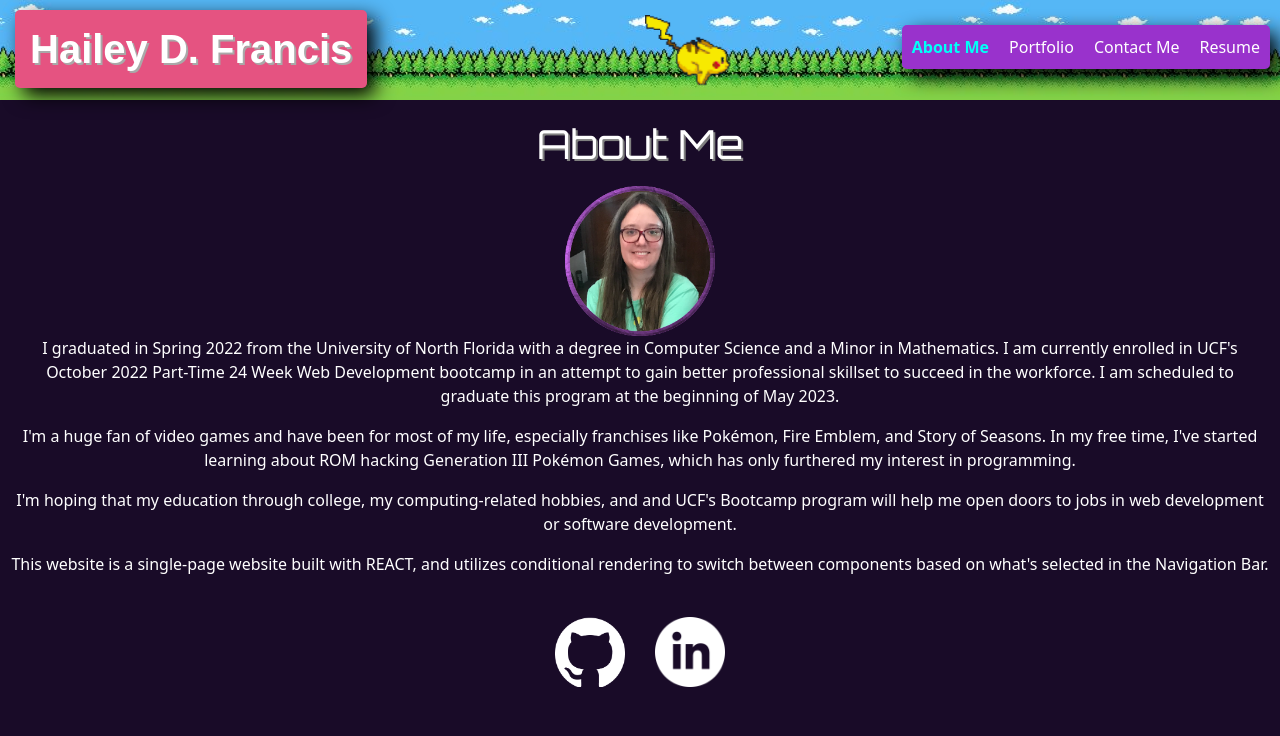
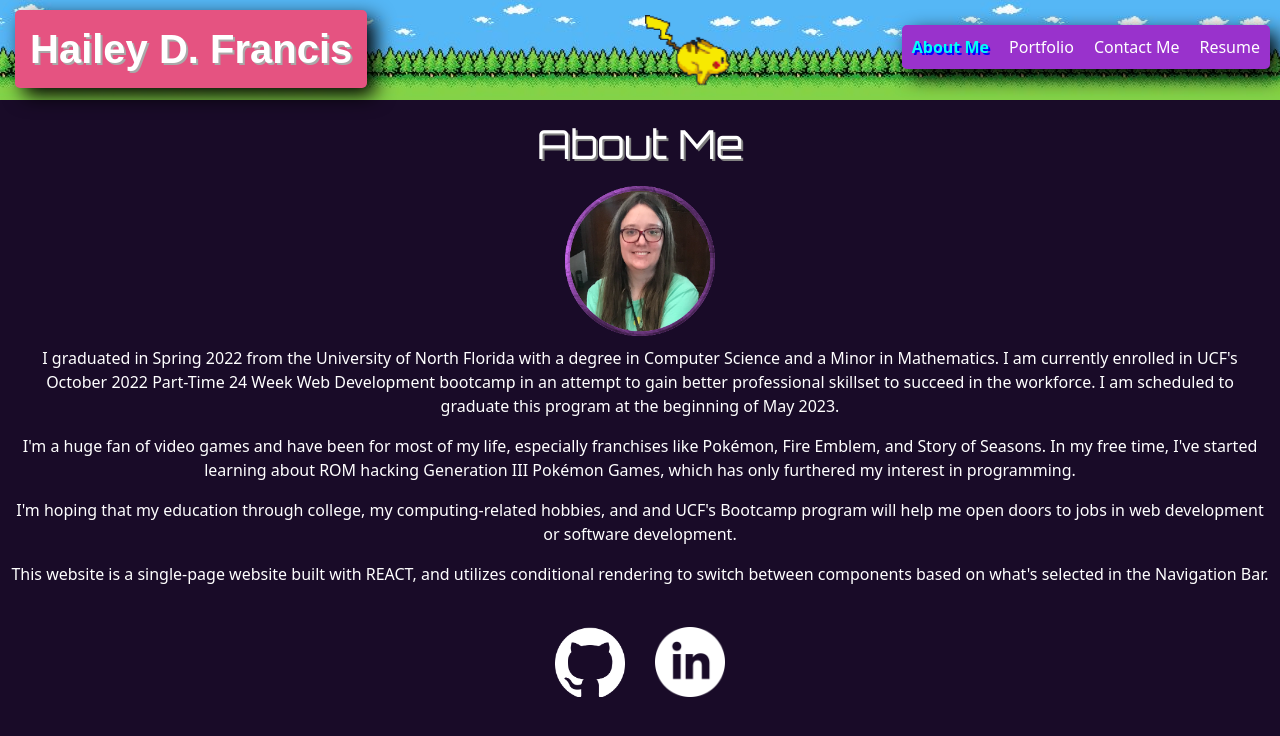
Before and after one commit to hfrancis7/HF-Portfolio, a React (Create React App) app in the folder hailey_react-portfolio/: page / in a window 1280 px wide. In both pictures the pointer is over the link "About Me". Shown: the top 736 px of the page. Built offline with nearby package versions, Linux system fonts and the light colour scheme; a web font is replaced by a local one.

Commit message:
added text shadow styling

```diff
--- a/hailey_react-portfolio/src/styles/AboutMe.css
+++ b/hailey_react-portfolio/src/styles/AboutMe.css
@@ -1,5 +1,6 @@
 .profileImg{
     width: 150px;
+    padding-bottom: 10px;
 }
 
 .aboutme{
--- a/hailey_react-portfolio/src/styles/Header.css
+++ b/hailey_react-portfolio/src/styles/Header.css
@@ -42,6 +42,7 @@
 }
 .navbar-style > *:hover{
     color: #00FFF7;
+    text-shadow: 2px 2px blue;
 }
 .navbar-style > * > *{
     text-decoration: none;
@@ -50,6 +51,7 @@
 .nav-link-active{
     color: #06BEE1;
     font-weight: bold;
+    text-shadow: 2px 2px blue;
 }
 
 .nav-link{
@@ -59,6 +61,7 @@
 .nav-link-active:hover, .nav-link:hover{
     color: #00FFF7;
     font-weight: bold;
+    text-shadow: 2px 2px blue;
 }
 
 @media screen and (max-width: 912px) {
```
